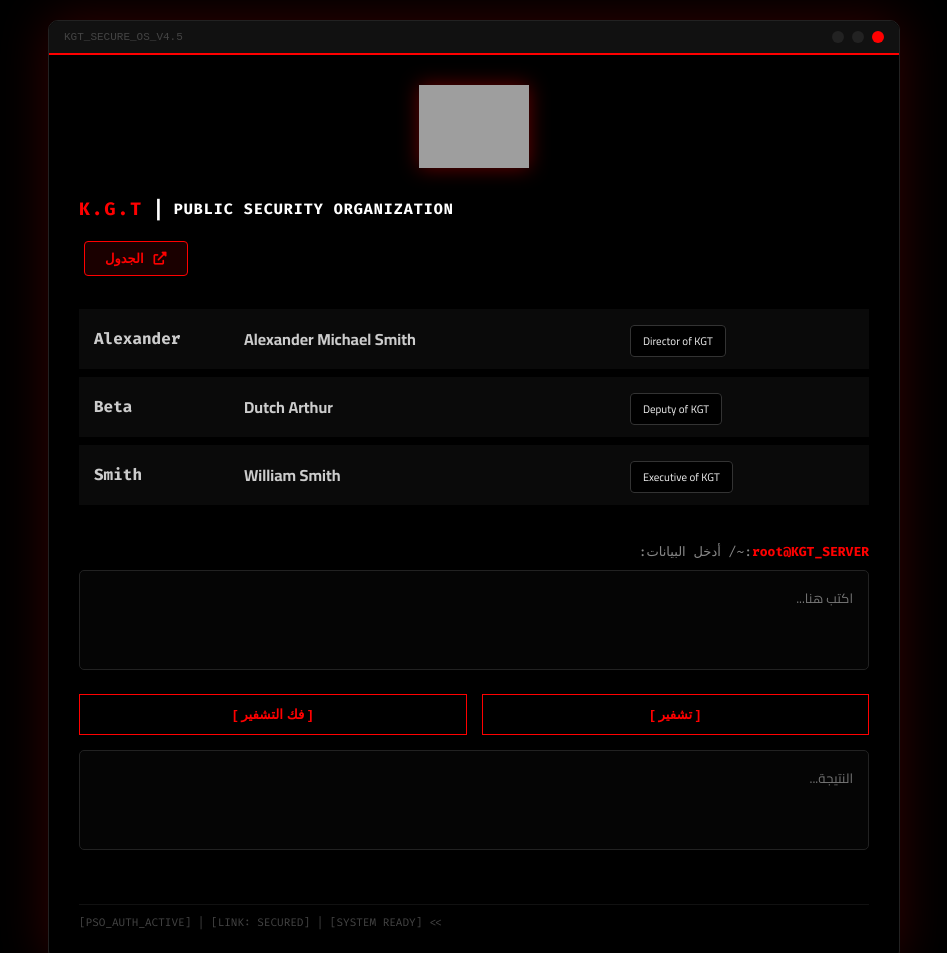
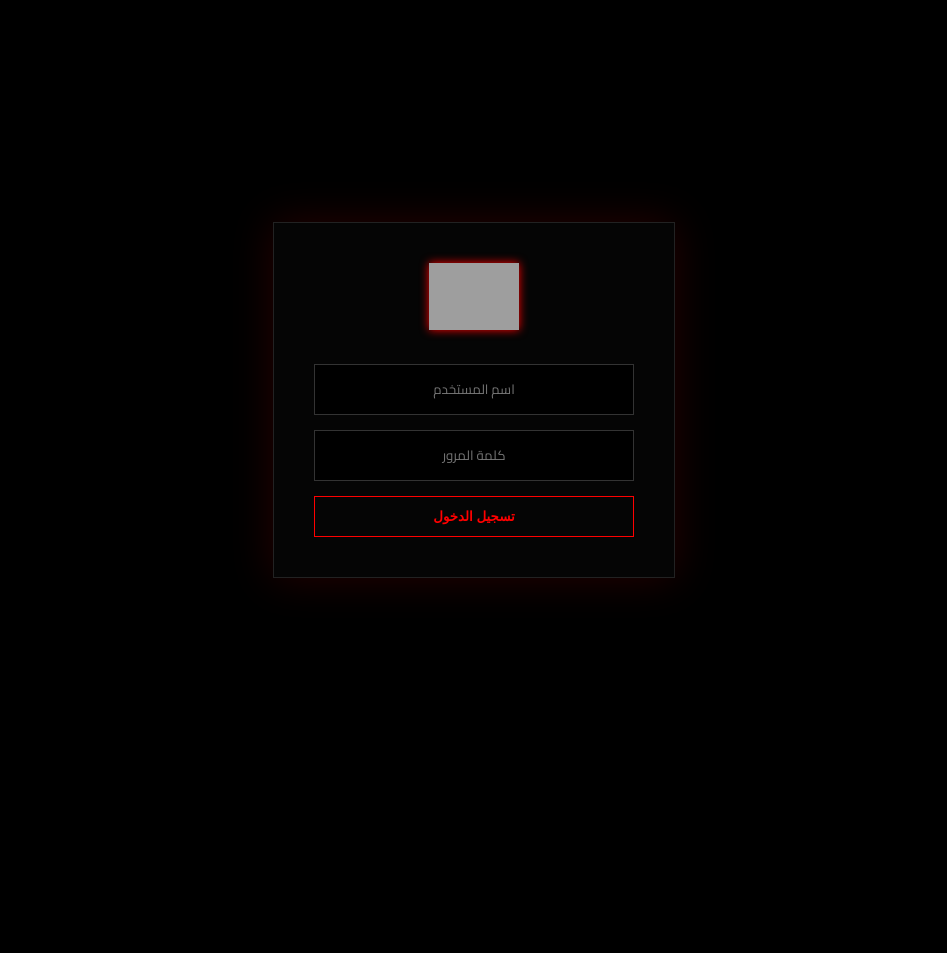
Before and after one commit to FOSTOQA/kgt-pso, a plain HTML site: page index.html in a window 1280 px wide. Shown: the top 953 px of the page, without its empty margins (166-1113 px from the left). After the commit the page ends 800 px from the top, so only its background shows below. Drawn offline with Linux system fonts and the light colour scheme; grey boxes are pictures that could not be loaded.

Commit message:
Update index.html

```diff
--- a/index.html
+++ b/index.html
@@ -3,7 +3,7 @@
 <head>
     <meta charset="UTF-8">
     <meta name="viewport" content="width=device-width, initial-scale=1.0">
-    <title>KGT | Public Security Organization</title>
+    <title>KGT | تسجيل دخول آمن</title>
     <link rel="stylesheet" href="https://cdnjs.cloudflare.com/ajax/libs/font-awesome/6.0.0/css/all.min.css">
     <style>
         @import url('https://fonts.googleapis.com/css2?family=Cairo:wght@400;700&family=Fira+Code:wght@400;700&display=swap');
@@ -23,12 +23,62 @@
             justify-content: center;
             align-items: center;
             min-height: 100vh;
-            padding: 20px;
         }
 
+        /* شاشة تسجيل الدخول */
+        #loginOverlay {
+            position: fixed;
+            top: 0; left: 0; width: 100%; height: 100%;
+            background: var(--bg-black);
+            display: flex;
+            justify-content: center;
+            align-items: center;
+            z-index: 1000;
+        }
+
+        .login-box {
+            width: 320px;
+            padding: 40px;
+            background: #050505;
+            border: 1px solid #222;
+            text-align: center;
+            box-shadow: 0 0 40px rgba(255, 0, 0, 0.15);
+        }
+
+        .login-box img { width: 90px; margin-bottom: 25px; filter: drop-shadow(0 0 5px var(--primary-red)); }
+
+        .login-box input {
+            width: 100%;
+            padding: 12px;
+            margin-bottom: 15px;
+            background: #000;
+            border: 1px solid #333;
+            color: #fff;
+            box-sizing: border-box;
+            outline: none;
+            text-align: center;
+            font-family: 'Cairo', sans-serif;
+        }
+
+        .login-box input:focus { border-color: var(--primary-red); }
+
+        .login-btn {
+            width: 100%;
+            padding: 12px;
+            background: transparent;
+            border: 1px solid var(--primary-red);
+            color: var(--primary-red);
+            cursor: pointer;
+            font-weight: bold;
+            transition: 0.3s;
+        }
+
+        .login-btn:hover { background: var(--primary-red); color: #000; }
+
+        /* المحتوى الرئيسي */
+        #mainContent { display: none; width: 100%; max-width: 850px; padding: 20px; }
+
         .terminal-window {
-            width: 100%;
-            max-width: 850px;
             background: var(--bg-black);
             border: 1px solid #222;
             border-radius: 10px;
@@ -37,11 +87,8 @@
         }
 
         .header-bar {
-            background: #111;
-            padding: 10px 15px;
-            display: flex;
-            justify-content: space-between;
-            align-items: center;
+            background: #111; padding: 10px 15px;
+            display: flex; justify-content: space-between; align-items: center;
             border-bottom: 2px solid var(--primary-red);
         }
 
@@ -50,203 +97,102 @@
         .dot.active { background: var(--primary-red); }
 
         .content { padding: 30px; }
+        .logo-main { width: 110px; filter: drop-shadow(0 0 10px rgba(255, 0, 0, 0.4)); margin-bottom: 20px; }
 
-        .logo-container { text-align: center; margin-bottom: 20px; }
-        .logo-main {
-            width: 110px;
-            filter: drop-shadow(0 0 10px rgba(255, 0, 0, 0.4));
+        .org-header { font-size: 18px; font-weight: bold; margin-bottom: 20px; display: flex; align-items: center; gap: 10px; }
+        .kgt-red { color: var(--primary-red); letter-spacing: 2px; }
+
+        .admin-list { width: 100%; border-collapse: separate; border-spacing: 0 8px; margin-top: 20px; }
+        .admin-row { background: var(--card-bg); border-right: 4px solid var(--primary-red); }
+        .admin-row td { padding: 15px; text-align: right; }
+        .admin-id { color: var(--primary-red); font-weight: bold; font-family: 'Fira Code', monospace; }
+        .admin-role { border: 1px solid #333; padding: 5px 12px; font-size: 11px; background: #000; color: #eee; }
+
+        .cipher-section { margin-top: 30px; text-align: right; }
+        textarea { width: 100%; height: 80px; background: #050505; border: 1px solid #222; color: #fff; padding: 10px; margin-bottom: 10px; box-sizing: border-box; outline: none; font-family: 'Cairo', sans-serif; }
+
+        .btn-grid { display: grid; grid-template-columns: 1fr 1fr; gap: 10px; }
+        .kgt-btn { background: transparent; border: 1px solid var(--primary-red); color: var(--primary-red); padding: 10px; cursor: pointer; font-weight: bold; }
+        .kgt-btn:hover { background: var(--primary-red); color: #000; }
+
+        .railway-btn {
+            display: inline-block; padding: 8px 15px; border: 1px solid var(--primary-red);
+            color: var(--primary-red); text-decoration: none; font-size: 12px; margin-bottom: 20px;
         }
 
-        .org-header-left {
-            font-family: 'Fira Code', monospace;
-            font-size: 18px;
-            font-weight: bold;
-            margin-bottom: 20px;
-            display: flex;
-            justify-content: flex-start;
-            align-items: center;
-            gap: 10px;
-            direction: ltr;
-        }
-
-        .kgt-red { color: var(--primary-red); letter-spacing: 2px; }
-        .pso-white { color: #fff; letter-spacing: 1px; font-size: 15px; }
-
-        /* تنسيق زر الرابط الجديد */
-        .railway-link-container {
-            margin-bottom: 25px;
-            text-align: left;
-            padding-left: 5px;
-        }
-
-        .railway-btn {
-            display: inline-flex;
-            align-items: center;
-            gap: 10px;
-            background: rgba(255, 0, 0, 0.1);
-            border: 1px solid var(--primary-red);
-            color: var(--primary-red);
-            padding: 8px 20px;
-            text-decoration: none;
-            font-family: 'Fira Code', monospace;
-            font-size: 13px;
-            font-weight: bold;
-            border-radius: 4px;
-            transition: 0.3s;
-        }
-
-        .railway-btn:hover {
-            background: var(--primary-red);
-            color: #000;
-            box-shadow: 0 0 15px var(--primary-red);
-        }
-
-        .admin-list {
-            width: 100%;
-            margin-bottom: 30px;
-            border-collapse: separate;
-            border-spacing: 0 8px;
-            direction: ltr;
-        }
-
-        .admin-row {
-            background: var(--card-bg);
-            border-left: 4px solid var(--primary-red);
-        }
-
-        .admin-row td {
-            padding: 15px;
-            color: #ccc;
-            text-align: left;
-        }
-
-        .admin-id { color: var(--primary-red); font-family: 'Fira Code', monospace; font-weight: bold; width: 120px; }
-        .admin-name { color: #fff; font-weight: bold; }
-        .admin-role {
-            border: 1px solid #333;
-            padding: 5px 12px;
-            border-radius: 4px;
-            font-size: 11px;
-            background: #000;
-            color: #eee;
-        }
-
-        .cipher-section { text-align: right; margin-top: 30px; }
-        .prompt { font-family: 'Fira Code', monospace; font-size: 13px; color: #888; margin-bottom: 10px; }
-        .prompt b { color: var(--primary-red); }
-
-        textarea {
-            width: 100%;
-            height: 100px;
-            background: #050505;
-            border: 1px solid #222;
-            color: #fff;
-            padding: 15px;
-            border-radius: 5px;
-            outline: none;
-            resize: none;
-            font-family: 'Cairo', sans-serif;
-            margin-bottom: 15px;
-            box-sizing: border-box;
-        }
-
-        textarea:focus { border-color: var(--primary-red); }
-
-        .btn-grid { display: grid; grid-template-columns: 1fr 1fr; gap: 15px; }
-
-        .kgt-btn {
-            background: transparent;
-            border: 1px solid var(--primary-red);
-            color: var(--primary-red);
-            padding: 12px;
-            font-weight: bold;
-            cursor: pointer;
-            transition: 0.3s;
-        }
-
-        .kgt-btn:hover { background: var(--primary-red); color: #000; }
-
-        .footer {
-            margin-top: 30px;
-            font-size: 11px;
-            color: #444;
-            text-align: left;
-            font-family: 'Fira Code', monospace;
-            border-top: 1px solid #111;
-            padding-top: 10px;
-        }
+        #errorMsg { color: var(--primary-red); font-size: 12px; margin-bottom: 10px; display: none; font-weight: bold; }
     </style>
 </head>
 <body>
 
+    <div id="loginOverlay">
+        <div class="login-box">
+            <img src="https://image2url.com/r2/default/images/1775409084914-9cdc8b5e-03e8-4ff7-b46e-235a13f4a55c.png" alt="KGT Logo">
+            <div id="errorMsg">تم رفض الوصول: البيانات غير صحيحة</div>
+            <input type="text" id="username" placeholder="اسم المستخدم">
+            <input type="password" id="password" placeholder="كلمة المرور">
+            <button class="login-btn" onclick="checkLogin()">تسجيل الدخول</button>
+        </div>
+    </div>
+
+    <div id="mainContent">
         <div class="terminal-window">
             <div class="header-bar">
                 <div class="dots"><div class="dot active"></div><div class="dot"></div><div class="dot"></div></div>
-        <div style="color: #444; font-size: 11px; font-family: monospace;">KGT_SECURE_OS_V4.5</div>
+                <div style="color: #444; font-size: 11px; font-family: monospace;">KGT_SECURE_OS_V7.0</div>
             </div>
 
             <div class="content">
-        <div class="logo-container">
-            <img src="https://image2url.com/r2/default/images/1775409084914-9cdc8b5e-03e8-4ff7-b46e-235a13f4a55c.png" alt="KGT Logo" class="logo-main">
+                <center><img src="https://image2url.com/r2/default/images/1775409084914-9cdc8b5e-03e8-4ff7-b46e-235a13f4a55c.png" class="logo-main"></center>
+
+                <div class="org-header">
+                    <span class="kgt-red">K.G.T</span>
+                    <span style="color:#444">|</span>
+                    <span style="color:#fff; font-size: 15px;">منظمة الأمن العام</span>
                 </div>
 
-        <div class="org-header-left">
-            <span class="kgt-red">K.G.T</span>
-            <span class="divider">|</span>
-            <span class="pso-white">PUBLIC SECURITY ORGANIZATION</span>
-        </div>
-
-        <div class="railway-link-container">
                 <a href="https://kgt.up.railway.app/" target="_blank" class="railway-btn">
-                <i class="fas fa-external-link-alt"></i> الجدول
+                    <i class="fas fa-external-link-alt"></i> دخول رسمي للمنظمة
                 </a>
-        </div>
 
                 <table class="admin-list">
-            <tr class="admin-row">
-                <td class="admin-id">Alexander</td>
-                <td class="admin-name">Alexander Michael Smith</td>
-                <td><span class="admin-role">Director of KGT</span></td>
-            </tr>
-            <tr class="admin-row">
-                <td class="admin-id">Beta</td>
-                <td class="admin-name">Dutch Arthur</td>
-                <td><span class="admin-role">Deputy of KGT</span></td>
-            </tr>
-            <tr class="admin-row">
-                <td class="admin-id">Smith</td>
-                <td class="admin-name">William Smith</td>
-                <td><span class="admin-role">Executive of KGT</span></td>
-            </tr>
+                    <tr class="admin-row"><td class="admin-id">Alexander</td><td>Alexander Smith</td><td><span class="admin-role">Director of KGT</span></td></tr>
+                    <tr class="admin-row"><td class="admin-id">Beta</td><td>Dutch Arthur</td><td><span class="admin-role">Deputy of KGT</span></td></tr>
+                    <tr class="admin-row"><td class="admin-id">Smith</td><td>William Smith</td><td><span class="admin-role">Executive of KGT</span></td></tr>
                 </table>
 
                 <div class="cipher-section">
-            <div class="prompt"><b>root@KGT_SERVER</b>:~/ أدخل البيانات:</div>
-            <textarea id="inputBox" placeholder="اكتب هنا..."></textarea>
-
+                    <div style="color: #888; font-size: 12px; margin-bottom: 5px;">أدخل البيانات للتشفير أو فك التشفير:</div>
+                    <textarea id="inputBox" placeholder="اكتب النص هنا..."></textarea>
                     <div class="btn-grid">
-                <button class="kgt-btn" onclick="execute(true)">[ تشفير ]</button>
-                <button class="kgt-btn" onclick="execute(false)">[ فك التشفير ]</button>
+                        <button class="kgt-btn" onclick="execute(true)">تشفير</button>
+                        <button class="kgt-btn" onclick="execute(false)">فك التشفير</button>
                     </div>
-            <textarea id="outputBox" readonly style="margin-top:15px;" placeholder="النتيجة..."></textarea>
+                    <textarea id="outputBox" readonly style="margin-top:10px;" placeholder="النتيجة تظهر هنا..."></textarea>
                 </div>
-
-        <div class="footer">
-            >> [SYSTEM READY] | [LINK: SECURED] | [PSO_AUTH_ACTIVE]
             </div>
         </div>
     </div>
 
     <script>
-    const map = {
-        'أ': 'k1', 'ا': 'k2', 'ب': 'x7', 'ت': 'v3', 'ث': 'n9', 'ج': 'm2',
-        'ح': 'h8', 'خ': 'p4', 'د': 'r1', 'ذ': 'q0', 'ر': 's6', 'ز': 'u5',
-        'س': 'w4', 'ش': 'z3', 'ص': 'y8', 'ض': 'b2', 'ط': 'o1', 'ظ': 'i7',
-        'ع': 'e5', 'غ': 'g4', 'ف': 'f0', 'ق': 'q1', 'ك': 'k9', 'ل': 'l3',
-        'م': 'm0', 'ن': 'n4', 'هـ': 'h1', 'و': 'w2', 'ي': 'y5', 'ة': 't0',
-        ' ': '..', 'ى': 'a8', 'ئ': 'e1', 'ء': 'x0'
-    };
+        const MASTER_USER = "TEST";
+        const MASTER_PASS = "TEST";
 
+        function checkLogin() {
+            const user = document.getElementById('username').value;
+            const pass = document.getElementById('password').value;
+            const error = document.getElementById('errorMsg');
+
+            if (user === MASTER_USER && pass === MASTER_PASS) {
+                document.getElementById('loginOverlay').style.display = 'none';
+                document.getElementById('mainContent').style.display = 'block';
+            } else {
+                error.style.display = 'block';
+                setTimeout(() => { error.style.display = 'none'; }, 2500);
+            }
+        }
+
+        const map = {'أ': 'k1', 'ا': 'k2', 'ب': 'x7', 'ت': 'v3', 'ث': 'n9', 'ج': 'm2', 'ح': 'h8', 'خ': 'p4', 'د': 'r1', 'ذ': 'q0', 'ر': 's6', 'ز': 'u5', 'س': 'w4', 'ش': 'z3', 'ص': 'y8', 'ض': 'b2', 'ط': 'o1', 'ظ': 'i7', 'ع': 'e5', 'غ': 'g4', 'ف': 'f0', 'ق': 'q1', 'ك': 'k9', 'ل': 'l3', 'م': 'm0', 'ن': 'n4', 'هـ': 'h1', 'و': 'w2', 'ي': 'y5', 'ة': 't0', ' ': '..', 'ى': 'a8', 'ئ': 'e1', 'ء': 'x0'};
         const reverseMap = {};
         for (let key in map) { reverseMap[map[key]] = key; }
 
@@ -269,6 +215,5 @@
             outputField.value = res;
         }
     </script>
-
 </body>
 </html>
```
Lines whose indentation alone changed are shown as unchanged.
